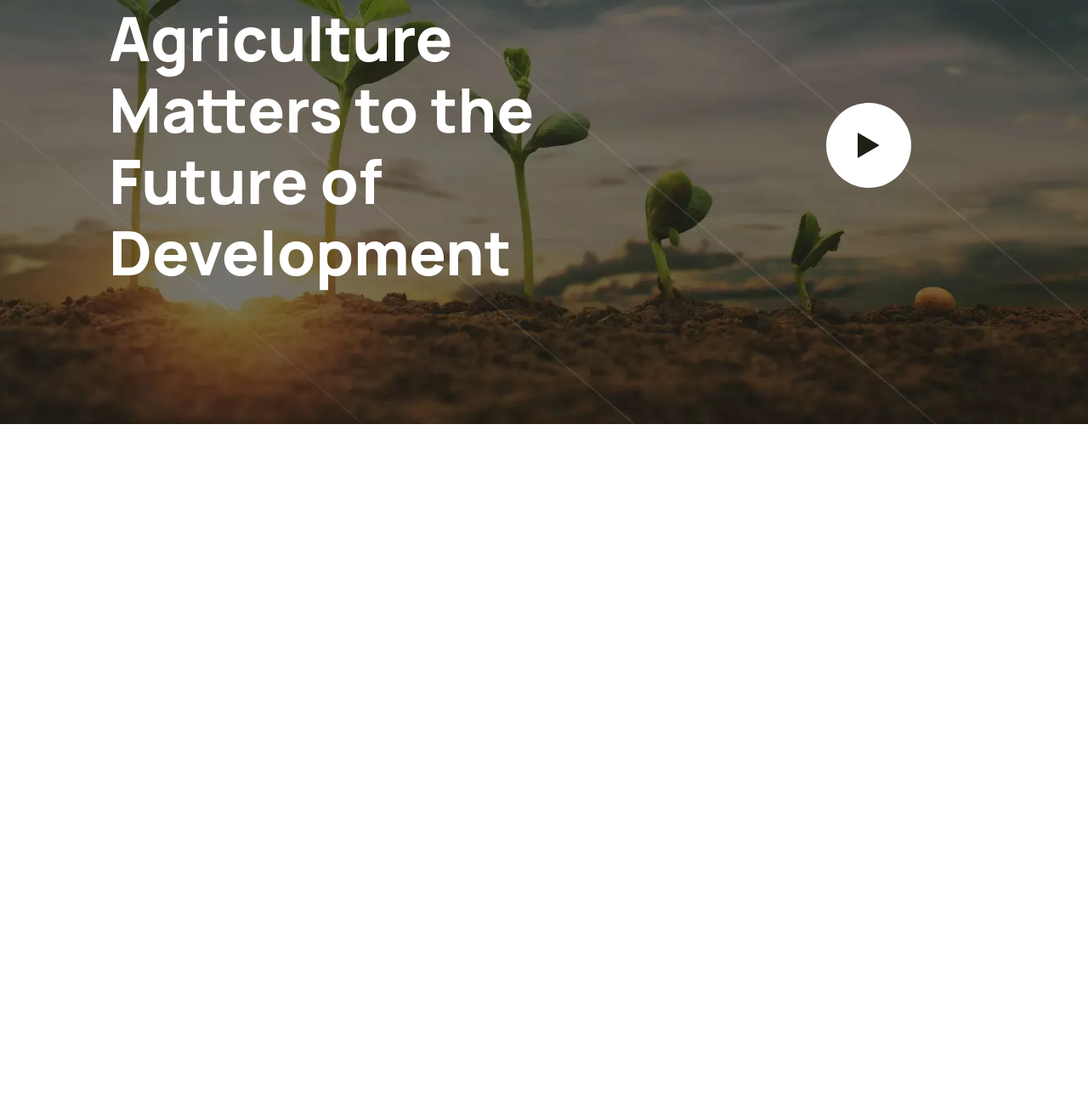
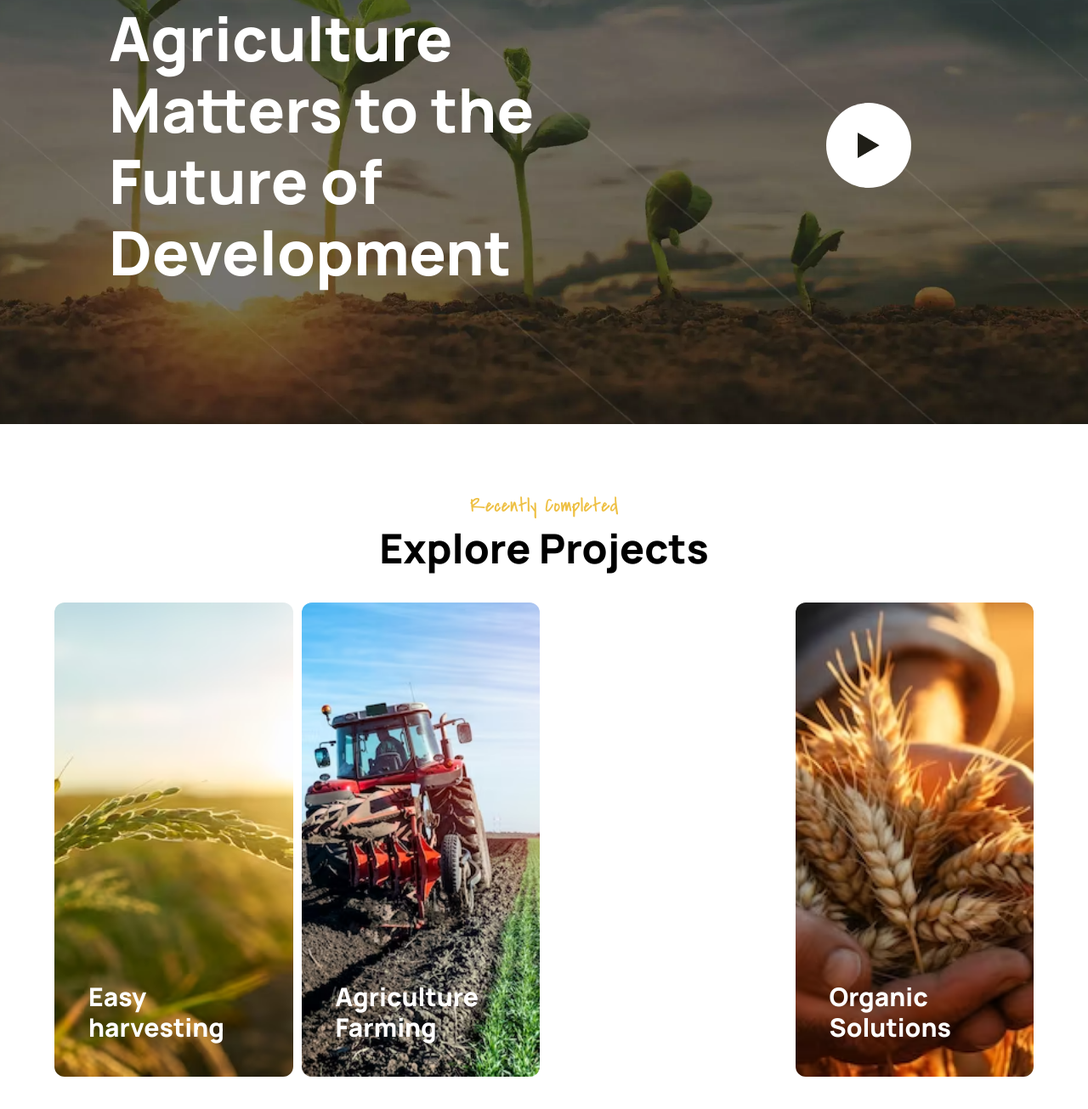
Before and after one commit to elcareem/agrios, a website built with Vite: page index.html in a window 1280 px wide. Shown: the part 3105-4410 px from the top of the page at 85% size. Before the commit the page ends 3604 px from the top, so only its background shows below. Built offline with nearby package versions, Linux system fonts and the light colour scheme.

Commit message:
add and style explore section

```diff
--- a/index.html
+++ b/index.html
@@ -446,7 +446,7 @@
                 </h3>
                 <div class="flex-1 flex justify-end">
                   <div
-                    class="w-[100px] h-[100px] rounded-full bg-white flex justify-center items-center mr-20"
+                    class="w-[100px] h-[100px] rounded-full bg-white flex justify-center items-center mr-20 cursor-pointer"
                   >
                     <img src="/images/play-icon.png" alt="" />
                   </div>
@@ -456,7 +456,63 @@
           </div>
         </div>
       </section>
-      <section></section>
+      <section class="explore flex justify-center items- pb-20">
+        <div
+          class="relative w-[min(90vw,1600px)] flex flex-col justify-center items-center pt-20"
+        >
+          <h2
+            class="font-['Covered_By_Your_Grace'] text-[#eec044] text-2xl pb-2.5"
+          >
+            Recently Completed
+          </h2>
+          <h3 class="font-extrabold text-5xl pb-10">Explore Projects</h3>
+          <div class="relative flex w-full justify-center items-center gap-2.5">
+            <div
+              class="relative flex-1 h-[558px] overflow-hidden flex justify-center rounded-xl"
+            >
+              <img
+                src="/images/explore-img1.png"
+                alt=""
+                class="w-full h-full object-cover"
+              />
+              <p
+                class="absolute bottom-10 left-10 text-white font-extrabold text-3xl w-1/2"
+              >
+                Easy harvesting
+              </p>
+            </div>
+            <div
+              class="relative flex-1 h-[558px] overflow-hidden flex justify-center rounded-xl"
+            >
+              <img
+                src="/images/explore-img2.png"
+                alt=""
+                class="w-full h-full object-cover"
+              />
+              <p
+                class="absolute bottom-10 left-10 text-white font-extrabold text-3xl w-1/2"
+              >
+                Agriculture Farming
+              </p>
+            </div>
+            <div class="relative flex-1 h-[558px]"></div>
+            <div
+              class="relative flex-1 h-[558px] overflow-hidden flex justify-center rounded-xl"
+            >
+              <img
+                src="/images/explore-img3.png"
+                alt=""
+                class="w-full h-full object-cover"
+              />
+              <p
+                class="absolute bottom-10 left-10 text-white font-extrabold text-3xl w-1/2"
+              >
+                Organic Solutions
+              </p>
+            </div>
+          </div>
+        </div>
+      </section>
     </div>
   </body>
 </html>
```
Also changed, not shown: public/images/explore-img1.png (added), public/images/explore-img2.png (added), public/images/explore-img3.png (added).
